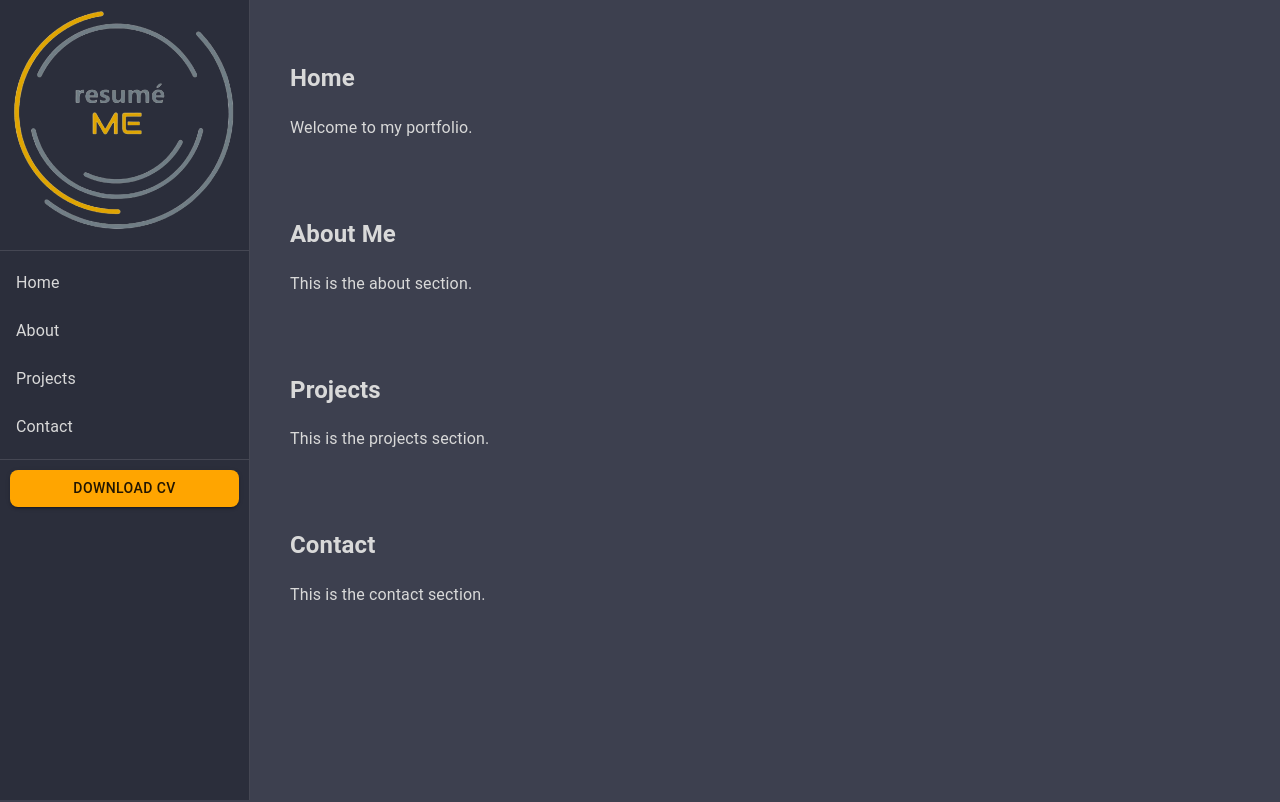
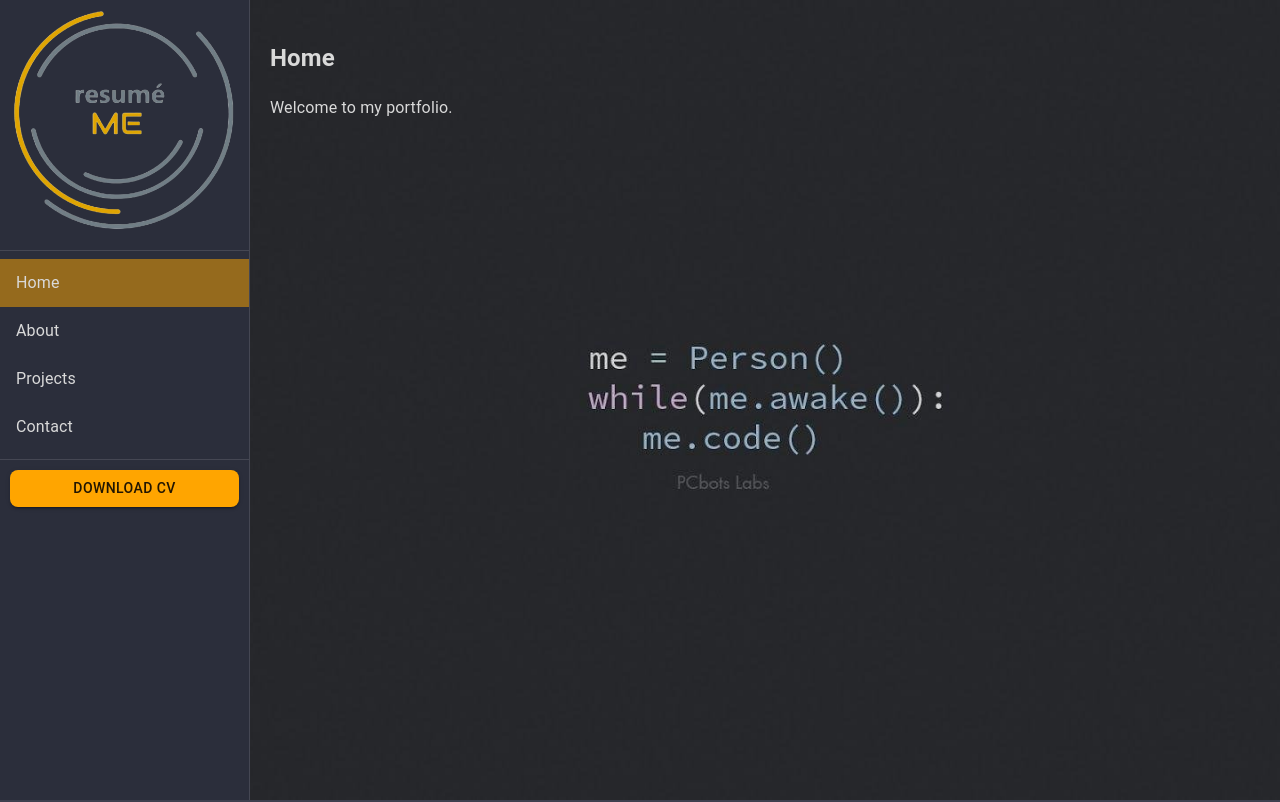
Before and after one commit to Willie-S/resume-react-js, a React (Create React App) app: page / in a window 1280 px wide. Shown: the top 802 px of the page. Built offline with nearby package versions, Linux system fonts and the light colour scheme.

Commit message:
Update navigation bar: -Fully implement scrolling to each section; -Implement active status on scrolled sections; -General code cleanup;

```diff
--- a/public/index.html
+++ b/public/index.html
@@ -9,7 +9,6 @@
       name="Personal portfolio web site"
       content="Web site created using create-react-app"
     />
-    <link rel="apple-touch-icon" href="%PUBLIC_URL%/logo192.png" />
     <!--
       manifest.json provides metadata used when your web app is installed on a
       user's mobile device or desktop. See https://developers.google.com/web/fundamentals/web-app-manifest/
--- a/src/App.js
+++ b/src/App.js
@@ -37,7 +37,7 @@ function App() {
         <ThemeProvider theme={theme}>
             <CssBaseline />
             <NavigationBar />
-            <div style={{ marginLeft: "250px", padding: "20px" }}>
+            <div style={{ marginLeft: "250px" }}>
                 <Home />
                 <About />
                 <Projects />
--- a/src/components/About.jsx
+++ b/src/components/About.jsx
@@ -1,13 +1,13 @@
 // src/components/About.jsx
-import React from 'react';
+import React from "react";
 
 const About = () => {
-  return (
-    <section id="about" style={{ padding: '20px' }}>
-      <h1>About Me</h1>
-      <p>This is the about section.</p>
-    </section>
-  );
+    return (
+        <section id="about" style={{ padding: "20px", height: "100vh" }}>
+            <h1>About Me</h1>
+            <p>This is the about section.</p>
+        </section>
+    );
 };
 
 export default About;
--- a/src/components/Contact.jsx
+++ b/src/components/Contact.jsx
@@ -1,13 +1,13 @@
 // src/components/Contact.jsx
-import React from 'react';
+import React from "react";
 
 const Contact = () => {
-  return (
-    <section id="contact" style={{ padding: '20px' }}>
-      <h1>Contact</h1>
-      <p>This is the contact section.</p>
-    </section>
-  );
+    return (
+        <section id="contact" style={{ padding: "20px", height: "100vh" }}>
+            <h1>Contact</h1>
+            <p>This is the contact section.</p>
+        </section>
+    );
 };
 
 export default Contact;
--- a/src/components/Home.jsx
+++ b/src/components/Home.jsx
@@ -1,13 +1,25 @@
 // src/components/Home.jsx
-import React from 'react';
+import React from "react";
+import BackgroundImg from "../assets/images/background_1.jpg";
 
 const Home = () => {
-  return (
-    <section id="home" style={{ padding: '20px' }}>
-      <h1>Home</h1>
-      <p>Welcome to my portfolio.</p>
-    </section>
-  );
+    return (
+        <section
+            id="home"
+            style={{
+                padding: "20px",
+                height: "100vh", // Make it full viewport height
+                backgroundImage: `url(${BackgroundImg})`,
+                backgroundSize: "cover",
+                backgroundPosition: "center",
+                backgroundRepeat: "no-repeat",
+                color: "#d9d9d9", // Ensure text is readable
+            }}
+        >
+            <h1>Home</h1>
+            <p>Welcome to my portfolio.</p>
+        </section>
+    );
 };
 
 export default Home;
--- a/src/components/NavigationBar.jsx
+++ b/src/components/NavigationBar.jsx
@@ -1,5 +1,5 @@
 // src/components/NavigationBar.jsx
-import React, { useState } from "react";
+import React, { useState, useEffect, useRef } from "react";
 import {
     Drawer,
     List,
@@ -19,14 +19,46 @@ const NavigationBar = () => {
     const sections = ["Home", "About", "Projects", "Contact"];
     const isMobile = useMediaQuery((theme) => theme.breakpoints.down("sm"));
     const [mobileOpen, setMobileOpen] = useState(false);
+    const [activeSection, setActiveSection] = useState("");
+    const lastScrollY = useRef(0);
 
     const handleDrawerToggle = () => {
         setMobileOpen(!mobileOpen);
     };
 
+    const handleScroll = () => {
+        const currentScrollY = window.scrollY;
+        const isScrollingDown = currentScrollY > lastScrollY.current;
+
+        let currentSection = "";
+        lastScrollY.current = currentScrollY;
+
+        sections.map(s => s.toLowerCase()).forEach((section) => {
+            const element = document.getElementById(section);
+            if (element) {
+                const { offsetTop, offsetHeight } = element;
+                const threshold = isScrollingDown ? offsetHeight / 3 : offsetHeight * 2 / 3;
+
+                if (currentScrollY >= offsetTop - threshold && currentScrollY < offsetTop + offsetHeight - threshold) {
+                    currentSection = section;
+                }
+            }
+        });
+
+        setActiveSection(currentSection);
+    };
+
+    useEffect(() => {
+        handleScroll();
+        window.addEventListener("scroll", handleScroll);
+        return () => {
+            window.removeEventListener("scroll", handleScroll);
+        };
+    }, []);
+
     const drawer = (
         <>
-            <div style={{ padding: "10px", textAlign: "center" }}>
+            <div style={{ padding: "10px", textAlign: "center" }} onClick={() => { window.location.href = "/"}} >
                 <img src={logo} alt="Logo" style={{ width: "100%" }} />
             </div>
             <Divider />
@@ -34,8 +66,11 @@ const NavigationBar = () => {
                 {sections.map((text) => (
                     <ListItem
                         button
-                        key={text}
+                        key={text.toLowerCase()}
+                        component="a"
+                        href={`/#${text.toLowerCase()}`}
                         sx={{
+                            backgroundColor: activeSection === text.toLowerCase() ? "rgba(255, 165, 0, 0.5)" : "transparent",
                             "&:hover": {
                                 backgroundColor: "rgba(255, 165, 0, 0.5)",
                             },
--- a/src/components/Projects.jsx
+++ b/src/components/Projects.jsx
@@ -1,13 +1,13 @@
 // src/components/Projects.jsx
-import React from 'react';
+import React from "react";
 
 const Projects = () => {
-  return (
-    <section id="projects" style={{ padding: '20px' }}>
-      <h1>Projects</h1>
-      <p>This is the projects section.</p>
-    </section>
-  );
+    return (
+        <section id="projects" style={{ padding: "20px", height: "100vh" }}>
+            <h1>Projects</h1>
+            <p>This is the projects section.</p>
+        </section>
+    );
 };
 
 export default Projects;
--- a/src/index.css
+++ b/src/index.css
@@ -1,3 +1,7 @@
+html {
+  scroll-behavior: smooth;
+}
+
 body {
   margin: 0;
   font-family: -apple-system, BlinkMacSystemFont, 'Segoe UI', 'Roboto', 'Oxygen',
```
Also changed, not shown: package.json (+1 -6 lines), public/manifest.json, src/assets/images/background_1.jpg (added), 1 other file (tests, documents, lock files or other folders).
